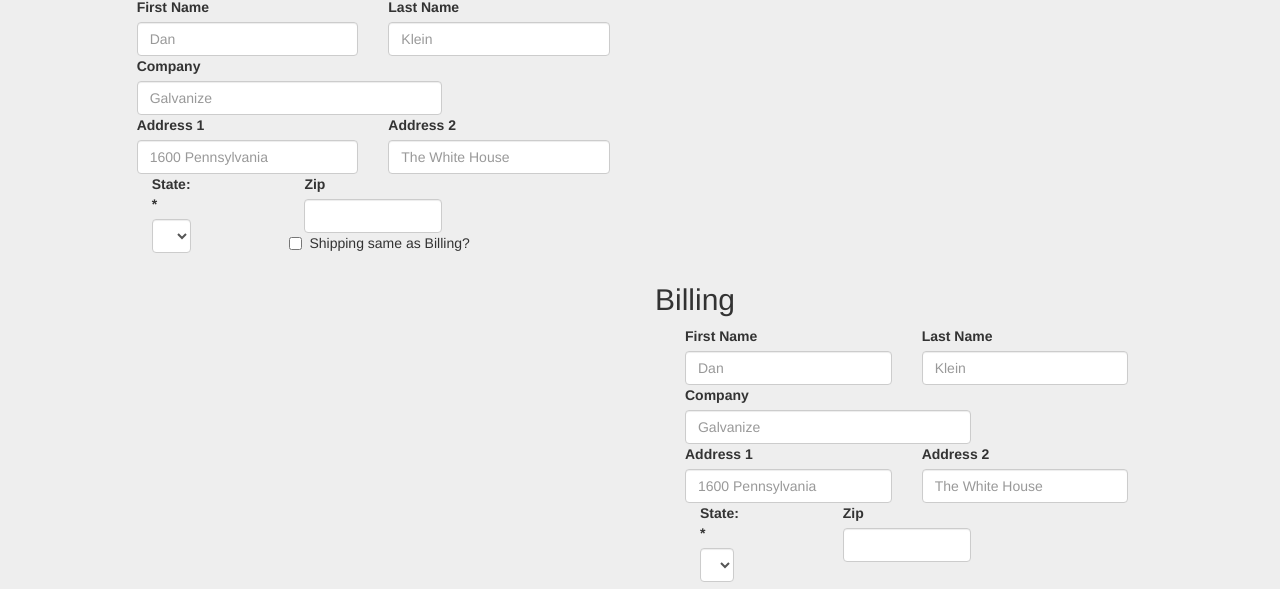
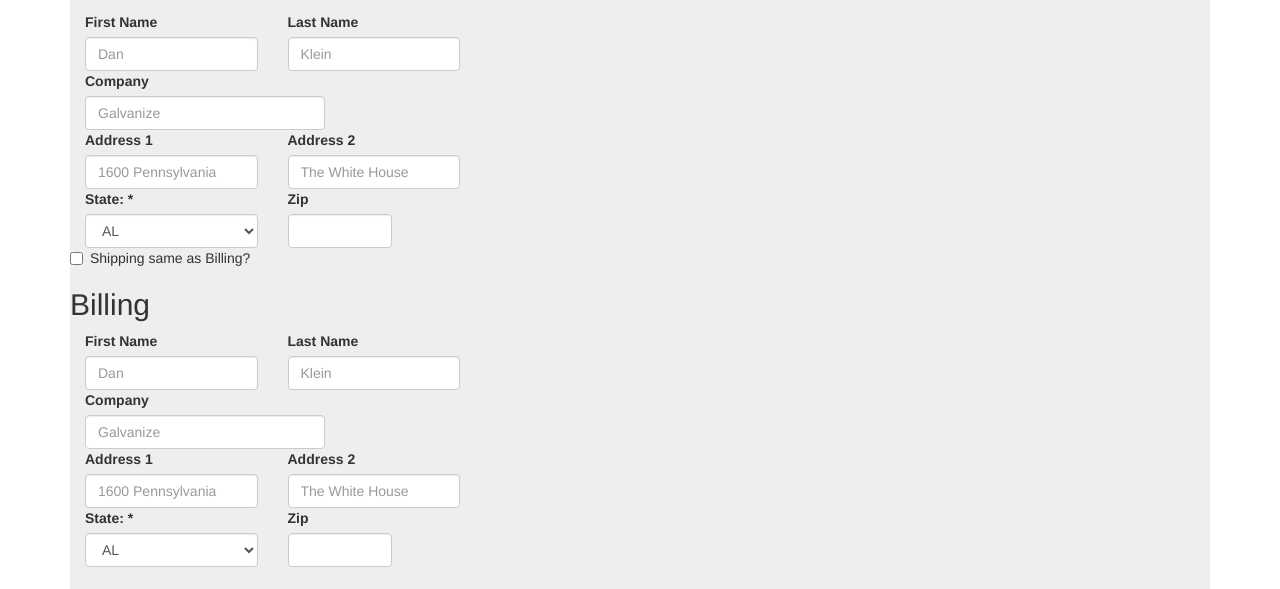
Before and after one commit to danhklein/ecommerce-actual, a website: page src/checkout.html in a window 1280 px wide. Shown: the part 491-1080 px from the top of the page. Drawn offline with nearby package versions, Linux system fonts and the light colour scheme.

Commit message:
Debugging layout and functionality

```diff
--- a/src/checkout.html
+++ b/src/checkout.html
@@ -62,20 +62,22 @@
           <h2>Your Purchase</h2>
         </div>
       </div>
+
+
+      <div class="info">
+      <div class="shipping pull-left">
+        <h2>Shipping</h2>
+        <div class="col-md-6 col-sm-12">
+        <div class="row">
+          <form id="shipping">
+            <div class="form-group" id="name">
+              <div class="col-xs-12 col-sm-12 col-md-6 col-lg-6">
+                <label for="inputFirstName">First Name</label>
+                <input type="text" class="form-control" id="firstNameShipping" placeholder="Dan">
               </div>
-
-      <div class="col-md-10 col-md-offset-1">
-        <h2>Shipping</h2>
-        <div class="row">
-          <form class="col-md-6 pull-left" id="shipping">
-            <div class="form-group" id="name">
-              <div class="col-md-6">
-                <label for="inputFirstName">First Name</label>
-                <input type="text" class ="form-control" id="firstNameShipping" placeholder="Dan">
-              </div>
-              <div class="col-md-6">
+              <div class="col-xs-12 col-sm-12 col-md-6 col-lg-6">
                 <label for="inputLastName">Last Name</label>
-                <input type="text" class ="form-control" id="lastNameShipping" placeholder="Klein">
+                <input type="text" class="form-control" id="lastNameShipping" placeholder="Klein">
               </div>
             </div>
             <div class="col-md-8">
@@ -85,17 +87,17 @@
             <div class="form-group" id="address">
               <div class="col-md-6">
                 <label for="inputAddress-1">Address 1</label>
-                <input type="text" class ="form-control" id="address1Ship" placeholder="1600 Pennsylvania">
+                <input type="text" class="form-control" id="address1Ship" placeholder="1600 Pennsylvania">
               </div>
               <div class="col-md-6">
                 <label for="inputAddress-2">Address 2</label>
-                <input type="text" class ="form-control" id="address2Ship" placeholder="The White House">
+                <input type="text" class="form-control" id="address2Ship" placeholder="The White House">
               </div>
-              <div class="col-md-4">
+            </div>
               <!-- Needs jQuery -->
                 <div class="col-lg-6 col-md-6 col-sm-6 col-xs-12">
-        <label>State: <span>*</span></label><br/>
-        <select name="state" class="form-control">
+                  <label>State: <span>*</span></label><br>
+                  <select name="state" class="form-control" id="stateShip">
                     <option value="AL">AL</option>
                     <option value="AK">AK</option>
                     <option value="AZ">AZ</option>
@@ -149,12 +151,12 @@
                     <option value="WY">WY</option>
                   </select>
                 </div>
+
+
+              <div class="col-md-4">
+                <label for="inputZip">Zip</label>
+                <input type="number" id="zipShip" class="form-control">
               </div>
-              </div>
-              <div class ="col-md-4">
-                <label for="inputZip">Zip</label>
-                <input type="number" id="zip" class="form-control"></div>
-              <!-- </div> -->
               <div class="checkbox">
                 <label>
                   <input id="billing-same" type="checkbox">Shipping same as Billing?
@@ -162,38 +164,39 @@
               </div>
 
           </form>
-            <div class="col-sm-12 col-md-6 col-md-offset-1 pull-right">
+
         <h2>Billing</h2>
-        <!-- <div class="row"> -->
-          <form class="col-sm-12" id="billing">
+
+          <form class="pull-right" id="Billing">
             <div class="form-group" id="name">
               <div class="col-md-6">
                 <label for="inputFirstName">First Name</label>
-                <input type="text" class ="form-control" id="firstNameBilling" placeholder="Dan"
-                value="">
+                <input type="text" class="form-control" id="firstNameBilling" placeholder="Dan">
               </div>
               <div class="col-md-6">
                 <label for="inputLastName">Last Name</label>
-                <input type="text" class ="form-control" id="lastNameBilling" placeholder="Klein">
+                <input type="text" class="form-control" id="lastNameBilling" placeholder="Klein">
               </div>
             </div>
             <div class="col-md-8">
               <label for="inputCompany">Company</label>
-              <input type="text" class="form-control" id="Company" placeholder="Galvanize">
+              <input type="text" class="form-control" id="companyBill" placeholder="Galvanize">
             </div>
             <div class="form-group" id="address">
               <div class="col-md-6">
                 <label for="inputAddress-1">Address 1</label>
-                <input type="text" class ="form-control" id="address1Bill" placeholder="1600 Pennsylvania">
+                <input type="text" class="form-control" id="address1Bill" placeholder="1600 Pennsylvania">
               </div>
               <div class="col-md-6">
                 <label for="inputAddress-2">Address 2</label>
-                <input type="text" class ="form-control" id="address2Bill" placeholder="The White House">
+                <input type="text" class="form-control" id="address2Ship" placeholder="The White House">
               </div>
-              <div class="col-md-4">
+
+
+              <!-- Needs jQuery -->
                 <div class="col-lg-6 col-md-6 col-sm-6 col-xs-12">
-        <label>State: <span>*</span></label><br/>
-        <select name="state" class="form-control">
+                  <label>State: <span>*</span></label><br>
+                  <select name="state" class="form-control" id="stateBill">
                     <option value="AL">AL</option>
                     <option value="AK">AK</option>
                     <option value="AZ">AZ</option>
@@ -247,15 +250,18 @@
                     <option value="WY">WY</option>
                   </select>
                 </div>
-              </div>
-                <div class ="col-md-4">
+
+
+              <div class="col-md-4">
                 <label for="inputZip">Zip</label>
-                  <input type="number" id="zip" class="form-control">
+                <input type="number" id="zipBill" class="form-control">
               </div>
             </div>
-          <form id="card-info">
+
 
           </form>
+        </div>
+
       </div>
     </div>
   </div>
--- a/src/js/main.js
+++ b/src/js/main.js
@@ -18,6 +18,12 @@ $(document).on('ready', function() {
     var address2=$('#address2Ship').val();
     var address2Bill=$('#address2Bill').val(address2);
 
+    var stateShip = $('#stateShip').val();
+    var stateBill = $('#stateBill').val(stateShip);
+
+    var zip = $('#zipShip').val();
+    var zipBill = $('#zipBill').val(zip);
+
 
 
     });
```
Lines whose indentation alone changed are shown as unchanged.
